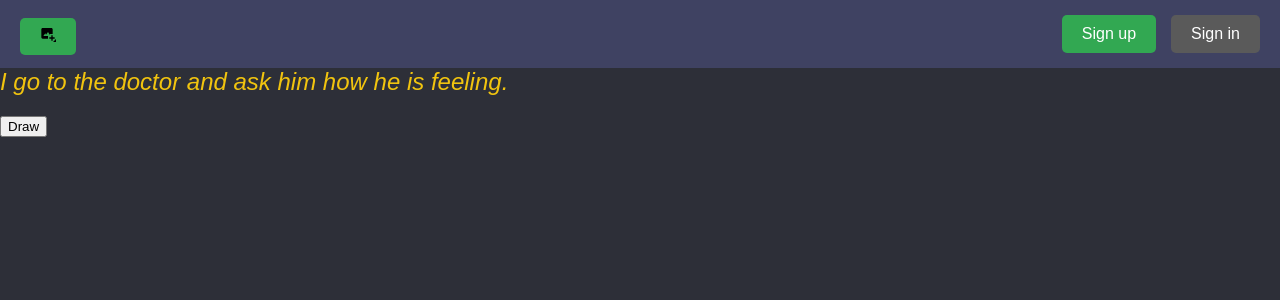
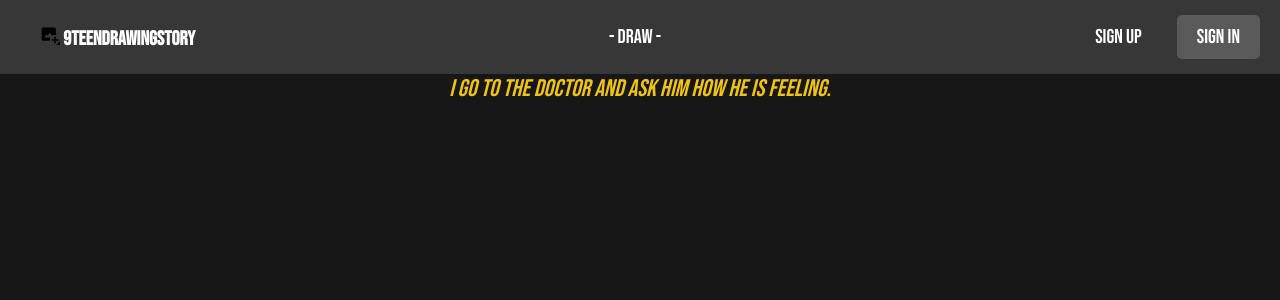
Before and after one commit to xterzxc/9teendrawingstory, a Django app: page / in a window 1280 px wide. Shown: the top 300 px of the page. Run offline with Django 5.2, Linux system fonts and the light colour scheme; parts of the project's set-up code (start-up, migrations or seed data) failed here and were passed over.

Commit message:
redesign and interface improvement

```diff
--- a/ntds/static/css/index.css
+++ b/ntds/static/css/index.css
@@ -1,26 +1,38 @@
 .quote {
-    font-size: 1.5em; /* Увеличенный размер текста для удобства чтения */
+    font-family: "Bebas Neue", sans-serif;
+    display: flex;
+    font-size: 1.5em;
     margin-bottom: 20px;
-    font-style: italic; /* Добавление курсивного стиля для цитат */
-    color: #f1c40f; /* Светлый, теплый цвет для цитат */
+    font-style: italic;
+    color: #f1c40f;
     justify-content: center;
     align-items: center;
+
+}
+
+header .draw{
+    display: flex;
+    gap: 15px;
+    justify-content: center;
 }
 
 body {
+    font-family: "Bebas Neue", sans-serif;
     margin: 0;
-    font-family: Arial, sans-serif;
-    background-color: #2D2F38; /* Темный фон для всего тела */
+    background-color: #171717; /* Темный фон для всего тела */
 }
 
 header {
-    background-color: #3F4262; /* Однородный фон без градиента */
+    font-family: "Bebas Neue", sans-serif;
+    background-color: #373737; /* Однородный фон без градиента */
     padding: 15px 20px;
     display: flex;
     justify-content: space-between;
     align-items: center;
     color: white;
 }
+
+
 
 header .logo {
     font-size: 24px;
@@ -29,24 +41,49 @@ header .logo {
 
 header .buttons {
     display: flex;
-    gap: 15px; /* Расстояние между кнопками */
+    gap: 15px;
 }
 
 header a {
     text-decoration: none;
     color: white;
-    font-size: 16px;
+    font-size: 20px;
     padding: 10px 20px;
     border-radius: 5px;
-    background-color: #32a852; /* Кнопка с зеленым фоном */
+
 }
-
 header a:hover {
     background-color: #28a745;
 }
+header .logo a, .draw a {
+    background-color: transparent;
+    color: inherit;
+}
+
+header .logo a:hover, .draw a:hover {
+    background-color: transparent;
+    color: inherit;
+    text-decoration: none;
+}
+
+header .draw {
+    display: flex;
+    gap: 15px;
+    justify-content: center;
+    transition: transform 0.3s ease; /* Плавная анимация увеличения */
+}
+header .draw {
+    margin-right: 20px; /* Сдвиг на 20 пикселей вправо */
+}
+
+header .draw:hover {
+    transform: scale(1.3);
+    color: inherit;
+    text-decoration: none;
+}
 
 header .login {
-    background-color: #5A5A5A; /* Кнопка для входа с серым фоном */
+    background-color: #5A5A5A;
 }
 
 header .login:hover {
--- a/ntds/templates/base/base.html
+++ b/ntds/templates/base/base.html
@@ -8,6 +8,7 @@
         <meta name="description" content="">
         <meta name="viewport" content="width=device-width, initial-scale=1">
         <link rel="stylesheet" href="{% static "" %}">
+        <link href="https://fonts.googleapis.com/css2?family=Bebas+Neue&display=swap" rel="stylesheet">
         {% block head %}{% endblock head %}
     </head>
     <body>
--- a/ntds/templates/base/header.html
+++ b/ntds/templates/base/header.html
@@ -3,15 +3,20 @@
 <header>
     <div class="logo">
         <a href="{% url 'index' %}">
-            <svg xmlns="http://www.w3.org/2000/svg" viewBox="0 0 24 24" height="1em" width="1em">
+            <svg xmlns="http://www.w3.org/2000/svg" viewBox="0 0 24 24" height="20" width="20">
                 <path d="m9 13 3-4 3 4.5V12h4V5c0-1.103-.897-2-2-2H4c-1.103 0-2 .897-2 2v12c0 1.103.897 2 2 2h8v-4H5l3-4 1 2z"/>
                 <path d="M19 14h-2v3h-3v2h3v3h2v-3h3v-2h-3z"/>
                 <circle cx="50" cy="50" r="40"/>
             </svg>
+            9teendrawingstory
         </a>
+    </div>
+    <div class="draw">
+        <a href="{% url 'draw'%}" > - Draw -</a>
     </div>
     <div class="buttons">
         <a href="">Sign up</a> <!-- change for actual urls from users app-->
         <a href="" class="login">Sign in</a>
     </div>
+
 </header>
--- a/ntds/templates/base/index.html
+++ b/ntds/templates/base/index.html
@@ -14,6 +14,4 @@
     </div>
     <script src="{% static 'js/index.js' %}"></script>
 
-    <a href="{% url 'draw'%}"><button>Draw</button></a>
-
 {% endblock content %}
```
